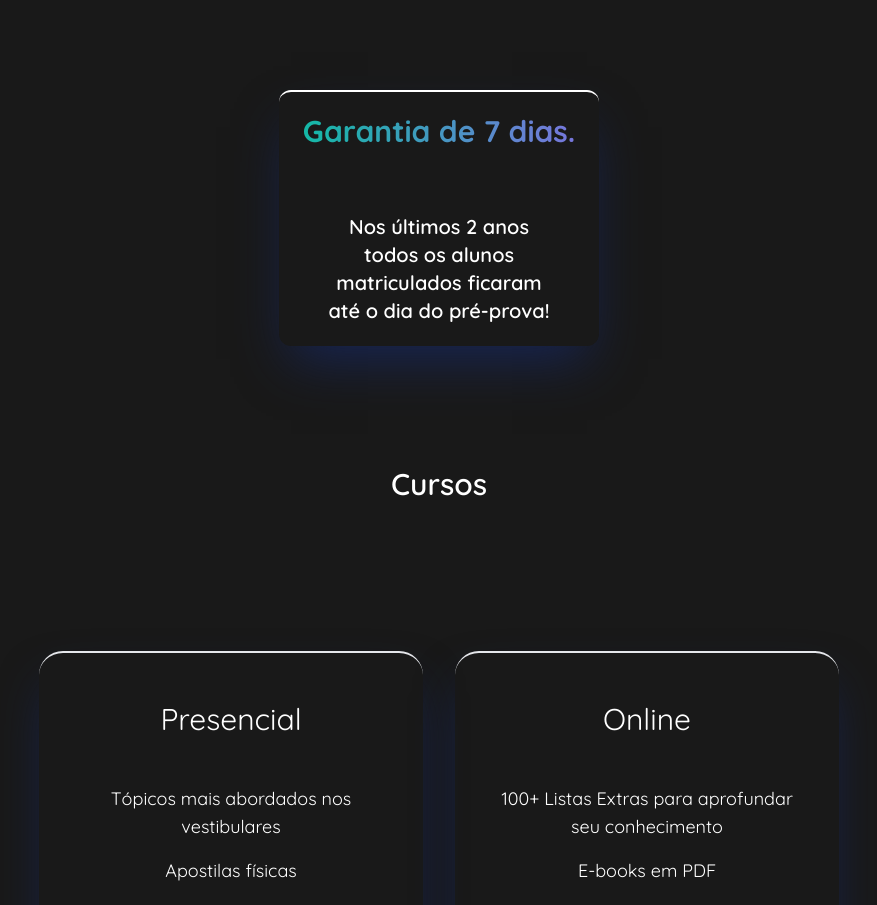
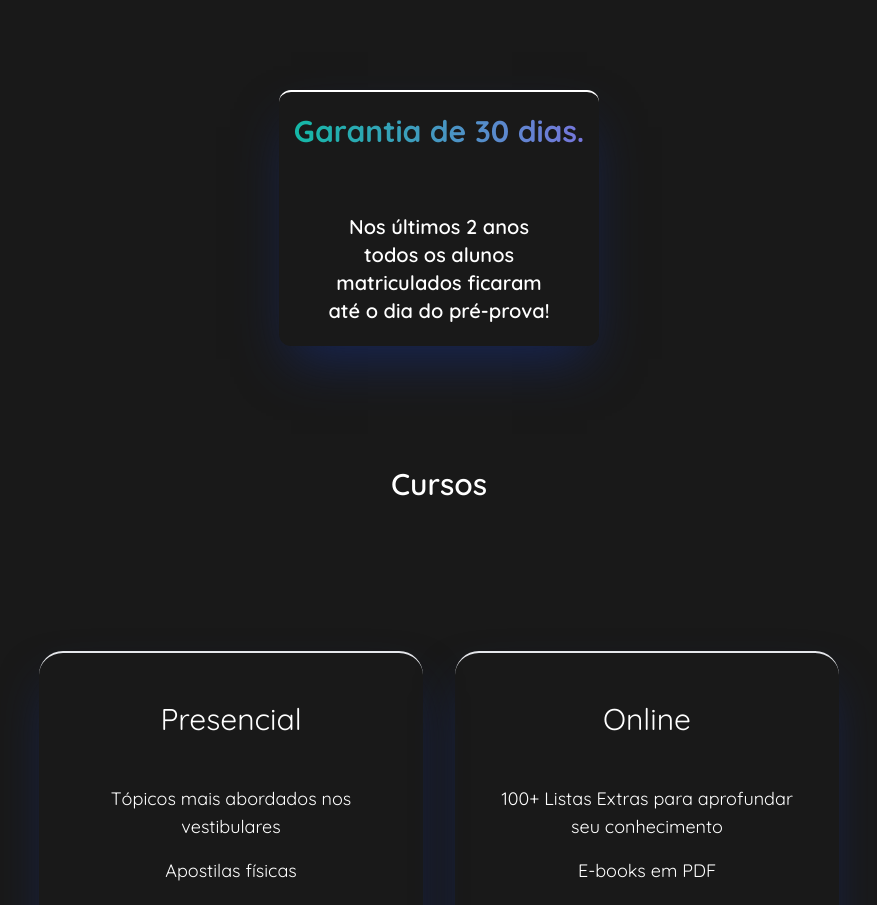
Before and after one commit to luccaparadeda/phdaquimica, a Next.js app: page / in a window 1280 px wide. Shown: the part 1916-2821 px from the top of the page, without its empty margins (201-1078 px from the left). Built offline with nearby package versions, Linux system fonts and the light colour scheme.

Commit message:
feat: garantia 30 dias

```diff
--- a/src/app/page.tsx
+++ b/src/app/page.tsx
@@ -110,7 +110,7 @@ export default function Home() {
 
 					<div className='px-2 flex flex-col justify-evenly items-center gap-2 w-64 h-52 shadow-2xl border-t-2 border-white rounded-xl shadow-blue-950 md:w-80 md:h-64 md:justify-center md:gap-16'>
 						<p className='text-xl text-center animate-text bg-gradient-to-r from-teal-500 via-purple-500 to-blue-500 bg-clip-text text-transparent font-black md:text-2xl lg:text-3xl'>
-							Garantia de 7 dias.
+							Garantia de 30 dias.
 						</p>
 						<p className='text-center text-md text-white font-semibold w-9/12 md:text-lg lg:text-xl'>
 							Nos últimos {year - 2021} anos todos os alunos matriculados
```
